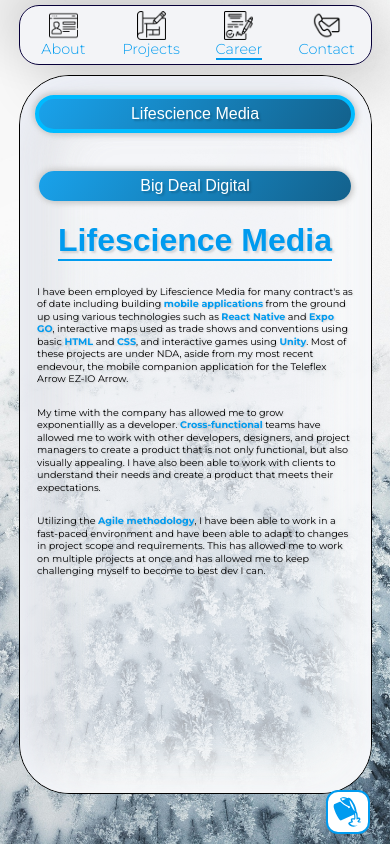
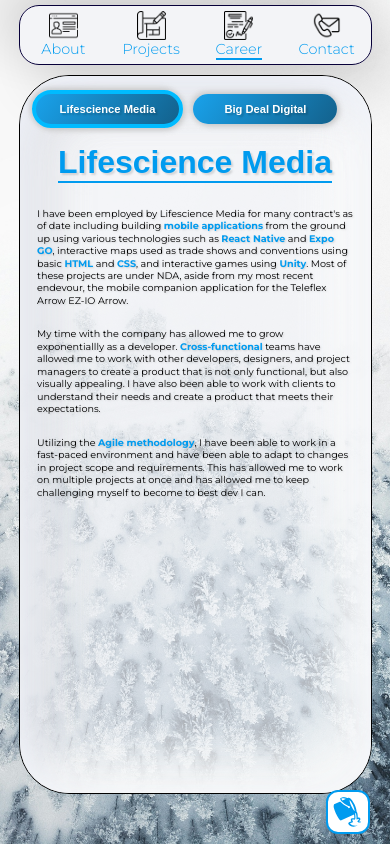
Before and after one commit to Sleightttt/Austin_Roach, a React (Create React App) app in the folder planner-app/: page /career in a window 390 px wide. Built offline with nearby package versions, Linux system fonts and the light colour scheme.

Commit message:
fixed nav box consistency

```diff
--- a/planner-app/src/components/Contract/Contract.css
+++ b/planner-app/src/components/Contract/Contract.css
@@ -76,39 +76,6 @@
   align-self: flex-start;
 }
 
-@media screen and (max-width: 540px) {
-  .contract-cont {
-    flex-direction: column;
-  }
-  .contract-nav {
-    width: 100%;
-    height: 20%;
-    margin: 0;
-  }
-  .contract-body {
-    width: 100%;
-    margin: 0;
-  }
-
-  .body-p {
-    font-size: 0.7rem;
-  }
-
-  .body-title {
-    font-size: 2rem;
-    margin: 3px;
-    margin-bottom: 4%;
-    align-self: center;
-  }
-  .entry-box-c {
-    height: 30px;
-  }
-
-  .active-entry2 {
-    border-bottom: none;
-  }
-}
-
 @media screen and (max-width: 1320px) {
   .entry-box-c {
     font-size: 1.2rem;
@@ -131,6 +98,44 @@
   }
 }
 
+@media screen and (max-width: 540px) {
+  .contract-cont {
+    flex-direction: column;
+  }
+  .contract-nav {
+    width: 90%;
+    max-height: 30px;
+    flex-direction: row;
+    justify-content: space-around;
+    align-items: center;
+    margin: 5% 2%;
+  }
+  .contract-body {
+    width: 100%;
+    margin: 0;
+  }
+
+  .body-p {
+    font-size: 0.7rem;
+  }
+
+  .body-title {
+    font-size: 2rem;
+    margin: 3px;
+    margin-bottom: 4%;
+    align-self: center;
+  }
+  .entry-box-c {
+    height: 30px;
+    font-size: 0.7rem;
+    font-weight: 900;
+  }
+
+  .active-entry2 {
+    border-bottom: none;
+  }
+}
+
 @media screen and (max-width: 400px) {
   .body-p {
     font-size: 0.6rem;
--- a/planner-app/src/components/Projects/Projects.css
+++ b/planner-app/src/components/Projects/Projects.css
@@ -247,6 +247,7 @@
 
   .nav-text {
     font-size: 0.7rem;
+    padding: 3px;
   }
 
   .entry-box {
```
